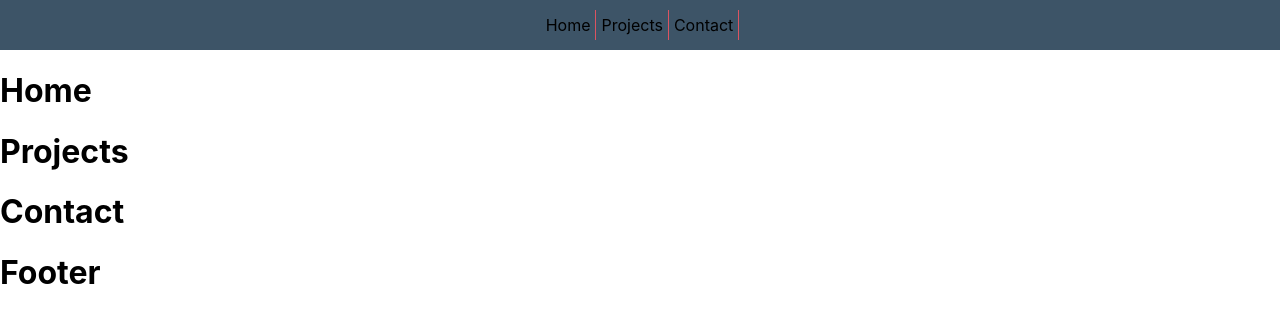
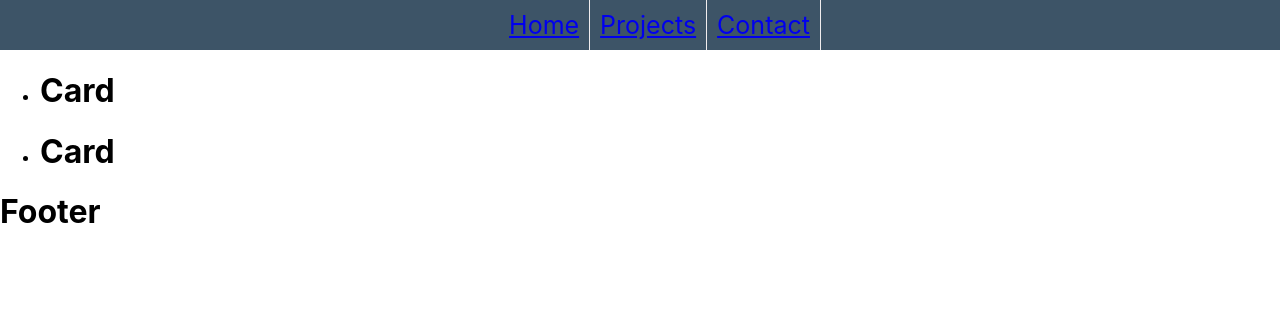
Before and after one commit to GuilhermeDeOliveiraAmorim/portfolio, a React (Create React App) app: page /projects in a window 1280 px wide. Shown: the top 322 px of the page. Built offline with nearby package versions, Linux system fonts and the light colour scheme.

Commit message:
feat: restructuring project

```diff
--- a/package.json
+++ b/package.json
@@ -12,6 +12,7 @@
     "@types/react-dom": "^18.0.3",
     "react": "^18.1.0",
     "react-dom": "^18.1.0",
+    "react-router-dom": "^6.3.0",
     "react-scripts": "5.0.1",
     "sass": "^1.51.0",
     "typescript": "^4.6.4",
--- /dev/null
+++ b/src/components/card/index.tsx
@@ -0,0 +1,9 @@
+export default function Card() {
+    return (
+        <div>
+            <h1>
+                Card
+            </h1>
+        </div>
+    );
+}
--- a/src/components/menu/Menu.module.scss
+++ b/src/components/menu/Menu.module.scss
@@ -7,7 +7,6 @@
         list-style-type: none;
 
         margin: 0;
-        padding: 10px;
 
         overflow: hidden;
 
@@ -15,7 +14,12 @@
     }
     &__li {
         float: left;
-        border-right:1px solid #db5461;
-        padding: 5px;
+
+        padding: 10px;
+
+        border-right:1px solid #f1edee;
+        color: #f1edee;
+
+        font-size: 25px;
     }
 }
--- a/src/components/menu/index.tsx
+++ b/src/components/menu/index.tsx
@@ -1,17 +1,19 @@
-import StyleMenu from './Menu.module.scss';
+import { Link } from "react-router-dom";
+import Home from "../../pages/home";
+import StyleMenu from "./Menu.module.scss";
 
 export default function Menu() {
   return (
     <nav className={StyleMenu.nav}>
       <ul className={StyleMenu.nav__ul}>
         <li className={StyleMenu.nav__li}>
-                    Home
+          <Link to="/home">Home</Link>
         </li>
         <li className={StyleMenu.nav__li}>
-                    Projects
+          <Link to="/projects" >Projects</Link>
         </li>
         <li className={StyleMenu.nav__li}>
-                    Contact
+          <Link to="/contact">Contact</Link>
         </li>
       </ul>
     </nav>
--- a/src/index.tsx
+++ b/src/index.tsx
@@ -1,21 +1,13 @@
 import React from 'react';
 import ReactDOM from 'react-dom/client';
-import Footer from './components/footer';
-import Menu from './components/menu';
 import './index.css';
-import Contact from './pages/contact';
-import Home from './pages/home';
-import Projects from './pages/projects';
+import AppRouter from './routes';
 
 const root = ReactDOM.createRoot(
   document.getElementById('root') as HTMLElement
 );
 root.render(
   <React.StrictMode>
-    <Menu />
-    <Home />
-    <Projects />
-    <Contact />
-    <Footer />
+    <AppRouter />
   </React.StrictMode>
 );
--- a/src/pages/projects/index.tsx
+++ b/src/pages/projects/index.tsx
@@ -1,9 +1,16 @@
+import Card from "../../components/card";
+
 export default function Projects() {
     return (
         <div>
-            <h1>
-                Projects
-            </h1>
+            <ul>
+                <li>
+                    <Card />
+                </li>
+                <li>
+                    <Card />
+                </li>
+            </ul>
         </div>
     )
 }
--- /dev/null
+++ b/src/routes.js
@@ -0,0 +1,23 @@
+import Footer from "./components/footer";
+import Menu from "./components/menu";
+import Contact from "./pages/contact";
+import Home from "./pages/home";
+import Projects from "./pages/projects";
+
+import { BrowserRouter as Router, Routes, Route } from "react-router-dom";
+
+export default function AppRouter() {
+	return (
+    	<main>
+      		<Router>
+        		<Menu />
+        			<Routes>
+						<Route path="/home" element={<Home />} />
+						<Route path="/projects" element={<Projects />} />
+						<Route path="/contact" element={<Contact />} />
+        			</Routes>
+        		<Footer />
+      		</Router>
+    	</main>
+  	);
+}
```
Also changed, not shown: 1 other file (tests, documents, lock files or other folders). Lines whose indentation alone changed are shown as unchanged.
